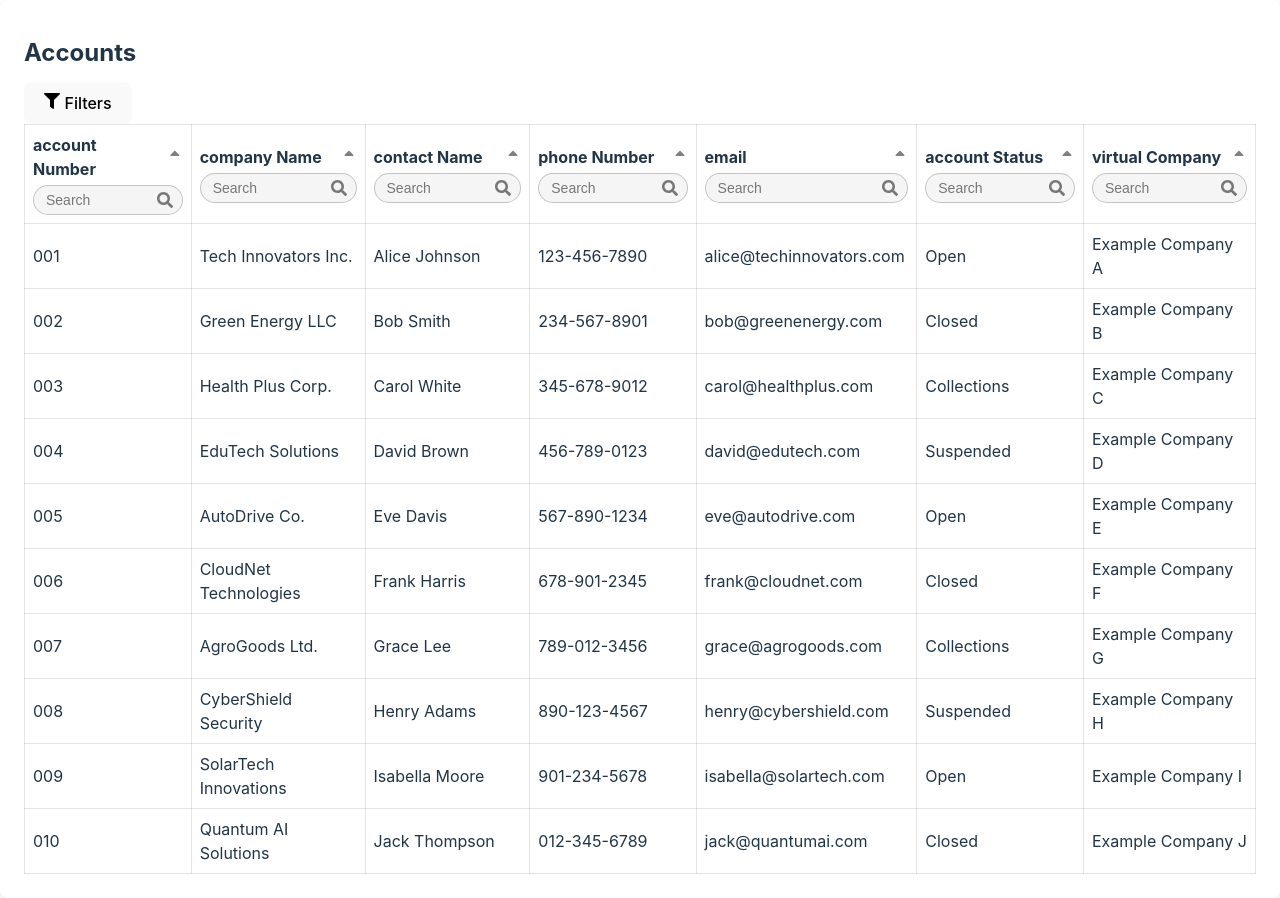
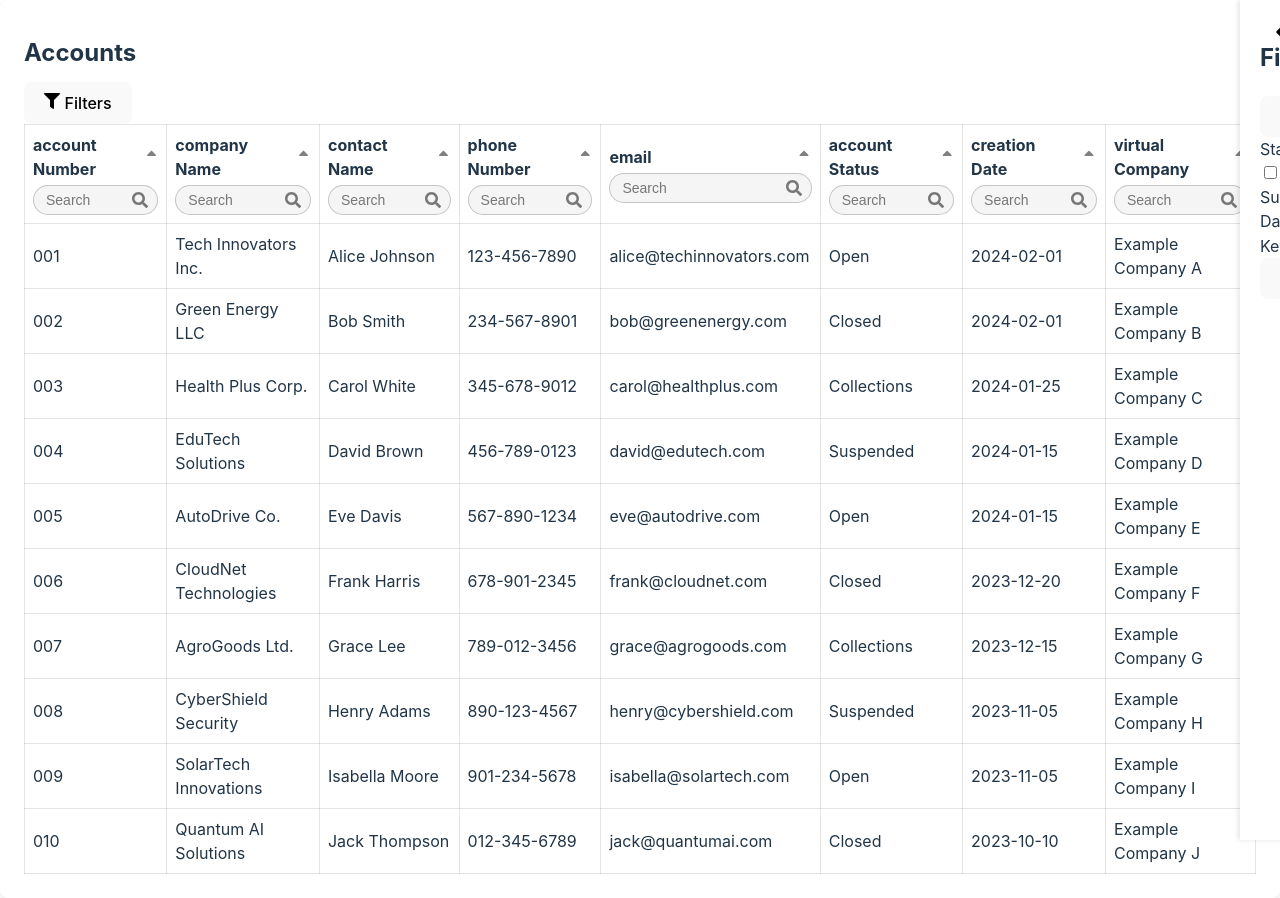
Before and after one commit to MariaW23/Billmax_prototype, a React (Vite) app in the folder my-react-app/: page / in a window 1280 px wide. Built offline with nearby package versions, Linux system fonts and the light colour scheme.

Commit message:
scuffed but working advanced filter panel, added column named creation date to test advanced filter

```diff
--- a/my-react-app/src/PrimarySearchPage.css
+++ b/my-react-app/src/PrimarySearchPage.css
@@ -70,3 +70,30 @@
     transform: translateY(-50%);
     color: #777;
   }
+
+  .filter-panel {
+    position: fixed;
+    top: 0;
+    right: -300px; /* Hidden by default */
+    width: 300px;
+    height: 100%;
+    background: white;
+    box-shadow: -2px 0 5px rgba(0, 0, 0, 0.1);
+    padding: 20px;
+    transition: right 0.3s ease-in-out;
+    z-index: 1000;
+  }
+
+  .filter-panel.open {
+    right: 0; /* Slide in when open */
+  }
+
+  .close-button {
+    position: absolute;
+    left: 10px;
+    top: 10px;
+    background: none;
+    border: none;
+    cursor: pointer;
+    font-size: 20px;
+  }
--- a/my-react-app/src/PrimarySearchPage.jsx
+++ b/my-react-app/src/PrimarySearchPage.jsx
@@ -1,6 +1,6 @@
 import React, { useState } from 'react';
 import { accounts } from './data';
-import { FaSortUp, FaSortDown, FaSearch, FaFilter } from 'react-icons/fa';
+import { FaSortUp, FaSortDown, FaSearch, FaFilter, FaAngleDoubleLeft } from 'react-icons/fa';
 import './PrimarySearchPage.css';
 
 function PrimarySearchPage() {
@@ -8,7 +8,7 @@ function PrimarySearchPage() {
   const [filteredResults, setFilteredResults] = useState(accounts);
   const [sortConfig, setSortConfig] = useState({ key: null, direction: 'ascending' });
   const [isFilterPanelOpen, setIsFilterPanelOpen] = useState(false);
-  const [filters, setFilters] = useState({ status: '', date: '', keyword: '' });
+  const [filters, setFilters] = useState({ status: [], date: '', keyword: '' });
 
   const handleSearch = (e) => {
     setSearchTerm(e.target.value);
@@ -42,10 +42,24 @@ function PrimarySearchPage() {
     setFilteredResults(sortedData);
   };
 
+  const toggleStatusFilter = (value) => {
+    setFilters(prevFilters => {
+      const newStatus = prevFilters.status.includes(value)
+        ? prevFilters.status.filter(s => s !== value)
+        : [...prevFilters.status, value];
+      return { ...prevFilters, status: newStatus };
+    });
+  };
+
+  const clearFilters = () => {
+    setFilters({ status: [], date: '', keyword: '' });
+    setFilteredResults(accounts);
+  };
+
   const applyFilters = () => {
     let results = accounts;
-    if (filters.status) {
-      results = results.filter(account => account.accountStatus.toLowerCase() === filters.status.toLowerCase());
+    if (filters.status.length > 0) {
+      results = results.filter(account => filters.status.includes(account.accountStatus.toLowerCase()));
     }
     if (filters.date) {
       results = results.filter(account => account.creationDate === filters.date);
@@ -62,38 +76,39 @@ function PrimarySearchPage() {
   return (
     <div className="primary-search-container">
       <h1 className="title">Accounts</h1>
-      <button onClick={() => setIsFilterPanelOpen(!isFilterPanelOpen)} className="filter-button">
+      <button onClick={() => setIsFilterPanelOpen(true)} className="filter-button">
         <FaFilter /> Filters
       </button>
-      {isFilterPanelOpen && (
-        <div className="filter-panel">
-          <button onClick={() => setIsFilterPanelOpen(false)} className="close-button">&times;</button>
+      <div className={`filter-panel ${isFilterPanelOpen ? 'open' : ''}`}>
+        <button onClick={() => setIsFilterPanelOpen(false)} className="close-button">
+          <FaAngleDoubleLeft />
+        </button>
         <h2 className="filter-title">Filters</h2>
+        <button onClick={clearFilters} className="clear-filters">Clear All</button>
         <div className="filter-section">
           <label>Status</label>
-            <select name="status" onChange={(e) => setFilters({ ...filters, status: e.target.value })}>
-              <option value="">All</option>
-              <option value="open">Open</option>
-              <option value="closed">Closed</option>
-              <option value="collections">Collections</option>
-              <option value="suspended">Suspended</option>
-            </select>
+          <div className="checkbox-group">
+            {['open', 'closed', 'collections', 'suspended'].map(status => (
+              <label key={status}>
+                <input type="checkbox" checked={filters.status.includes(status)} onChange={() => toggleStatusFilter(status)} /> {status.charAt(0).toUpperCase() + status.slice(1)}
+              </label>
+            ))}
+          </div>
         </div>
         <div className="filter-section">
           <label>Date Created</label>
-            <input type="date" onChange={(e) => setFilters({ ...filters, date: e.target.value })} />
+          <input type="date" value={filters.date} onChange={(e) => setFilters({ ...filters, date: e.target.value })} />
         </div>
         <div className="filter-section">
           <label>Keyword</label>
-            <input type="text" placeholder="Search company or contact..." onChange={(e) => setFilters({ ...filters, keyword: e.target.value })} />
+          <input type="text" placeholder="Search company or contact..." value={filters.keyword} onChange={(e) => setFilters({ ...filters, keyword: e.target.value })} />
         </div>
         <button onClick={applyFilters} className="apply-filters">Apply Filters</button>
       </div>
-      )}
       <table className="search-table">
         <thead>
           <tr>
-            {["accountNumber", "companyName", "contactName", "phoneNumber", "email", "accountStatus", "virtualCompany"].map(column => (
+            {["accountNumber", "companyName", "contactName", "phoneNumber", "email", "accountStatus", "creationDate", "virtualCompany"].map(column => (
               <th key={column} className="sortable-header" onClick={() => requestSort(column)}>
                 <div className="header-content">
                   <span className="header-text">{column.replace(/([A-Z])/g, " $1").trim()}</span>
@@ -125,6 +140,7 @@ function PrimarySearchPage() {
               <td>{account.phoneNumber}</td>
               <td>{account.email}</td>
               <td>{account.accountStatus}</td>
+              <td>{account.creationDate}</td>
               <td>{account.virtualCompany}</td>
             </tr>
           ))}
--- a/my-react-app/src/data.js
+++ b/my-react-app/src/data.js
@@ -1,4 +1,3 @@
-// data.js
 export const accounts = [
   {
     accountNumber: "001",
@@ -7,6 +6,7 @@ export const accounts = [
     phoneNumber: "123-456-7890",
     email: "alice@techinnovators.com",
     accountStatus: "Open",
+    creationDate: "2024-02-01",
     virtualCompany: "Example Company A",
   },
   {
@@ -16,6 +16,7 @@ export const accounts = [
     phoneNumber: "234-567-8901",
     email: "bob@greenenergy.com",
     accountStatus: "Closed",
+    creationDate: "2024-02-01",
     virtualCompany: "Example Company B",
   },
   {
@@ -25,6 +26,7 @@ export const accounts = [
     phoneNumber: "345-678-9012",
     email: "carol@healthplus.com",
     accountStatus: "Collections",
+    creationDate: "2024-01-25",
     virtualCompany: "Example Company C",
   },
   {
@@ -34,6 +36,7 @@ export const accounts = [
     phoneNumber: "456-789-0123",
     email: "david@edutech.com",
     accountStatus: "Suspended",
+    creationDate: "2024-01-15",
     virtualCompany: "Example Company D",
   },
   {
@@ -43,6 +46,7 @@ export const accounts = [
     phoneNumber: "567-890-1234",
     email: "eve@autodrive.com",
     accountStatus: "Open",
+    creationDate: "2024-01-15",
     virtualCompany: "Example Company E",
   },
   {
@@ -52,6 +56,7 @@ export const accounts = [
     phoneNumber: "678-901-2345",
     email: "frank@cloudnet.com",
     accountStatus: "Closed",
+    creationDate: "2023-12-20",
     virtualCompany: "Example Company F",
   },
   {
@@ -61,6 +66,7 @@ export const accounts = [
     phoneNumber: "789-012-3456",
     email: "grace@agrogoods.com",
     accountStatus: "Collections",
+    creationDate: "2023-12-15",
     virtualCompany: "Example Company G",
   },
   {
@@ -70,6 +76,7 @@ export const accounts = [
     phoneNumber: "890-123-4567",
     email: "henry@cybershield.com",
     accountStatus: "Suspended",
+    creationDate: "2023-11-05",
     virtualCompany: "Example Company H",
   },
   {
@@ -79,6 +86,7 @@ export const accounts = [
     phoneNumber: "901-234-5678",
     email: "isabella@solartech.com",
     accountStatus: "Open",
+    creationDate: "2023-11-05",
     virtualCompany: "Example Company I",
   },
   {
@@ -88,6 +96,7 @@ export const accounts = [
     phoneNumber: "012-345-6789",
     email: "jack@quantumai.com",
     accountStatus: "Closed",
+    creationDate: "2023-10-10",
     virtualCompany: "Example Company J",
   },
 ];
```
Lines whose indentation alone changed are shown as unchanged.
